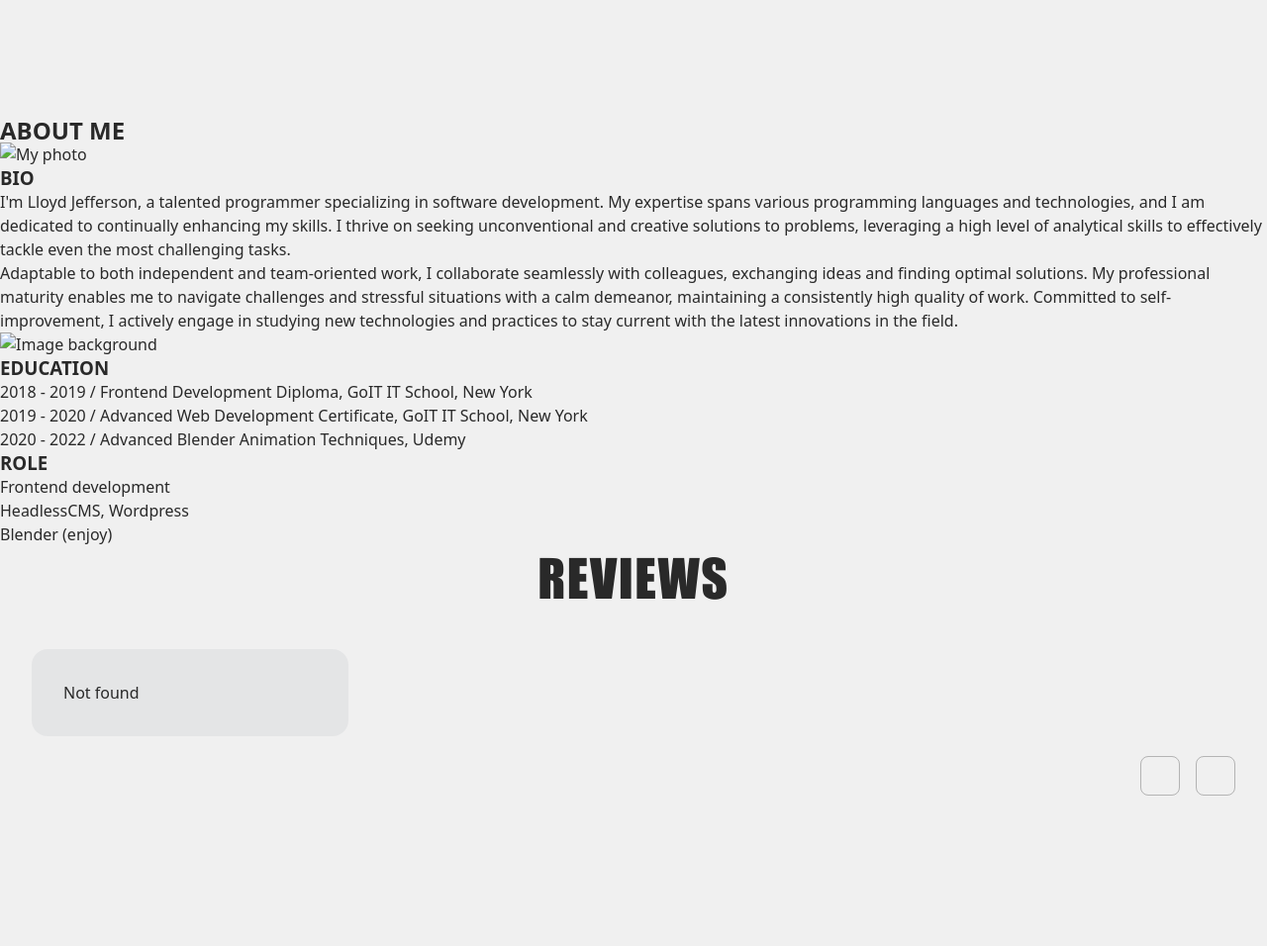
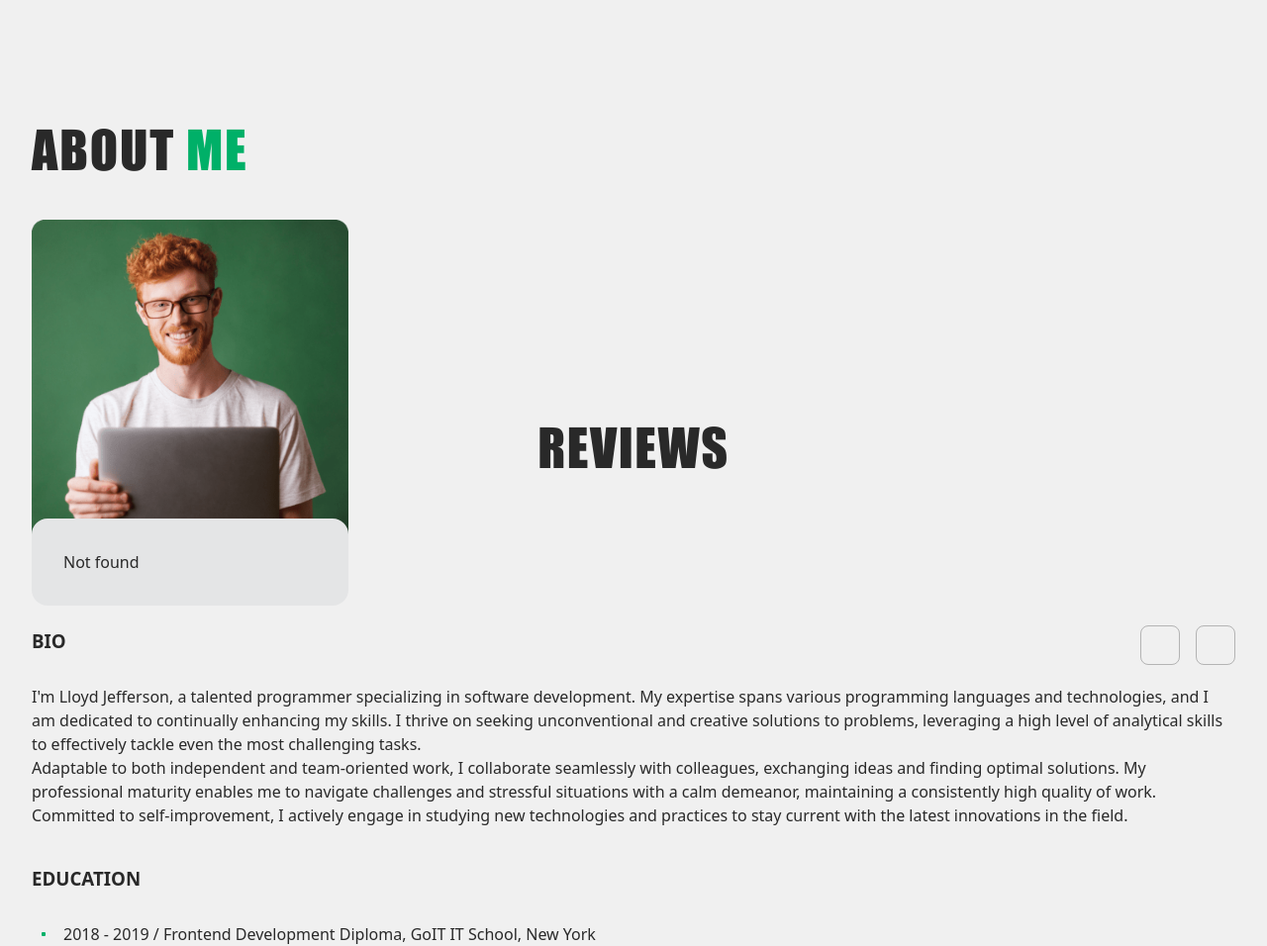
Before and after one commit to Mark-goga/the-coding-newbies, a website built with Vite: page src/index.html in a window 1280 px wide. Shown: the part 180-1136 px from the top of the page at 99% size. Before the commit the page ends 984 px from the top, so only its background shows below. Built offline with nearby package versions, Linux system fonts and the light colour scheme; no server answers; files whose address does not match are found by name.

Commit message:
added styles and images

```diff
--- a/src/css/about-me.css
+++ b/src/css/about-me.css
@@ -0,0 +1,51 @@
+h2 {
+    font-family: Impact;
+    font-size: 52px;
+    font-weight: 400;
+    line-height: 1.2;
+    letter-spacing: 1.8px;
+    text-transform: uppercase;
+}
+
+.container {
+    padding-bottom: 40px;
+}
+
+.accent {
+    color: #00B068;
+}
+
+.is-hiden {
+   visibility: hidden;
+   position: absolute;
+}
+
+.about-me-segment {
+    margin-top: 40px;
+}
+
+.about-me-segment-title {
+    margin-bottom: 32px;
+}
+
+.about-me-segment-text {
+    width: 100%;
+}
+
+.list-item {
+    display: flex;
+    gap: 8px;
+}
+
+.list-marker {
+    width: 4px;
+    height: 4px;
+    margin: 10px;
+    border-radius: 1px;
+    background: #00B068;
+
+}
+
+.photo {
+    display: block;
+}
--- a/src/partials/about-me.html
+++ b/src/partials/about-me.html
@@ -1,9 +1,21 @@
-<body>
-    <section class="about-me section">
+<section class="about-me section">
+    <div class="container">
         <h2 class="about-me-title">ABOUT <span class="accent">ME</span></h2>
 
-        <img class="about-me-segment" src="/src/img/about me photo 320@1x.png"
-            srcset="/src/img/about me photo 320@1x.png 1x, /src/img/about me photo 320@2x.png 2x" alt="My photo" />
+        <picture class="about-me-segment photo">
+            <!-- desk -->
+            <source media="(min-width: 1280px)"
+                srcset="/img/about-me-photo-1280@1x.png 1x, /img/about-me-photo-1280@2x.png 2x" />
+            <!-- tab -->
+            <source media="(min-width: 768px)"
+                srcset="/img/about-me-photo-768@1x.png 1x, /img/about-me-photo-768@2x.png 2x" />
+            <!-- mob -->
+            <source media="(max-width: 767px)"
+                srcset="/img/about-me-photo-320@1x.png 1x, /img/about-me-photo-320@2x.png 2x" />
+
+            <img class="about-photo" src="/img/about-me-photo-1280@1x.png" alt="My photo" width="320" height="374" />
+        </picture>
+
         <div class="about-me-segment">
             <h3 class="about-me-segment-title">BIO</h3>
             <div>
@@ -27,9 +39,20 @@
                 </p>
             </div>
         </div>
-        <img class="about-me-segment is-hiden" src="/src/img/about me background 768@1x.png"
-            srcset="/src/img/about me background 768@1x.png 1x, /src/img/about me background 768@2x.png 2x"
-            alt="Image background" />
+
+        <picture class="about-me-segment is-hiden">
+            <!-- desk -->
+            <source media="(min-width: 1280px)"
+                srcset="/img/about-me-background-1280@1x.png 1x, /img/about-me-background-1280@2x.png 2x" />
+            <!-- tab -->
+            <source media="(min-width: 768px)"
+                srcset="/img/about-me-background-768@1x.png 1x, /img/about-me-background-768@2x.png 2x" />
+
+            <img class="about-img" src="/img/about-me-background-1280@1x.png" alt="Image background" width="380"
+                height="258" />
+        </picture>
+
+
         <div class="about-me-segment">
             <h3 class="about-me-segment-title">EDUCATION</h3>
             <ul>
@@ -64,5 +87,5 @@
                 </li>
             </ul>
         </div>
-    </section>
-</body>
+    </div>
+</section>
```
Also changed, not shown: src/img/about-me-background-1280@1x.png (added), src/img/about-me-background-1280@2x.png (added), src/img/about-me-background-768@1x.png (added), src/img/about-me-background-768@2x.png (added), src/img/about-me-photo-1280@1x.png (added), src/img/about-me-photo-1280@2x.png (added), src/img/about-me-photo-320@1x.png (added), src/img/about-me-photo-320@2x.png (added), src/img/about-me-photo-768@1x.png (added), src/img/about-me-photo-768@2x.png (added).
